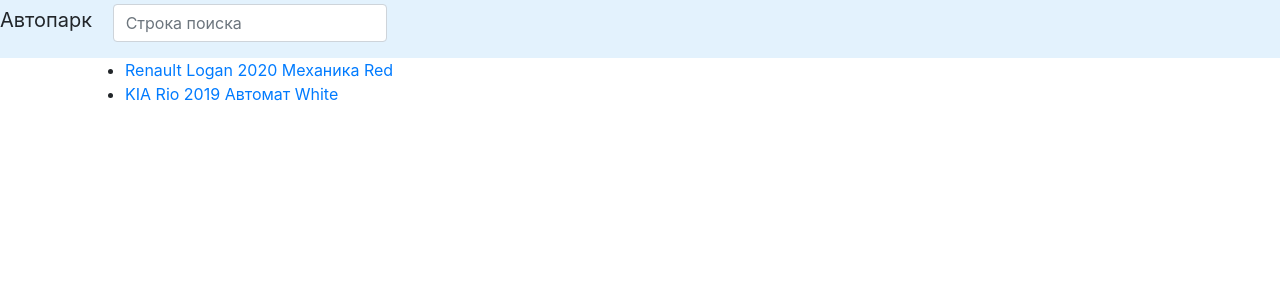
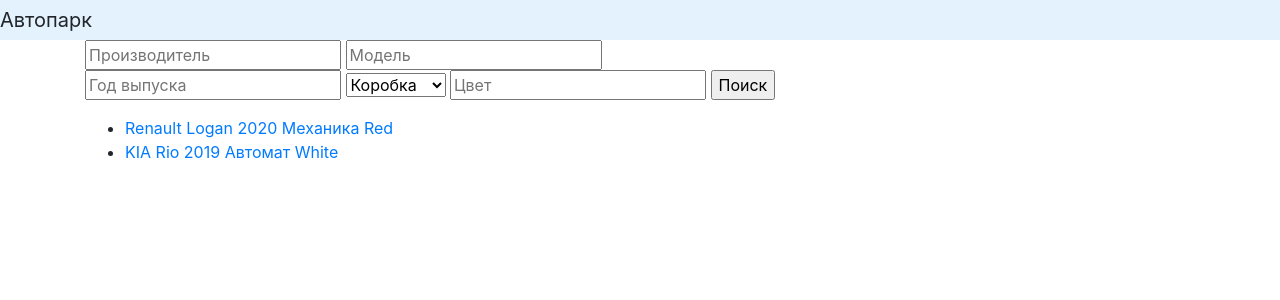
Before and after one commit to integragirl/SkillFactory-D10.9, a Django app: page / in a window 1280 px wide. Shown: the top 300 px of the page. Run offline with Django 3.2, Linux system fonts and the light colour scheme; data comes from the database, SQL or seed files in the repository; some libraries are stand-ins or nearby versions.

Commit message:
first commit

```diff
--- a/car/templates/car_list.html
+++ b/car/templates/car_list.html
@@ -5,6 +5,19 @@
 {% block title2 %}Автопарк{% endblock %}
 
 {% block main_content %}
+<form action="{% url "car:car_list_search" %}">
+    <input type="text" name="manufacturer" placeholder="Производитель">
+    <input type="text" name="model" placeholder="Модель">
+    <input type="number" name="year" placeholder="Год выпуска">
+    <select name="kpp">
+      <option value="" selected>Коробка</option>
+      <option value="0">Механика</option>
+      <option value="1">Автомат</option>
+      <option value="2">Робот</option>
+    </select>
+    <input type="text" name="color" placeholder="Цвет">
+    <input type="submit" value="Поиск">
+</form>
 <ul>
 {% for car in object_list %}
     <li><a href="{{car.id}}/">{{ car.name }}</a></li>
--- a/car/views.py
+++ b/car/views.py
@@ -9,10 +9,13 @@
     model = Car
     template_name = 'car_list.html'
 
-    def get_queryset(self):
-        query = self.request.GET.get('q','')
-        if query == '':
-            object_list = Car.objects.all()
-        else:
-            object_list = Car.objects.filter(Q(name__icontains=query))
-        return object_list
+    def get_context_data(self, **kwargs):
+        params = self.request.GET
+        query = Q()
+        for key, value in params.items():
+            if value == '':
+                continue
+            if value and key in vars(Car):
+                query &= Q(**{''+key+'__icontains': value})
+        object_list = Car.objects.filter(query)
+        return {"object_list": Car.objects.filter(query)}
--- a/templates/base.html
+++ b/templates/base.html
@@ -14,10 +14,6 @@
 
   <nav class="nnavbar navbar-light" style="background-color: #e3f2fd;">
     <a class="navbar-brand">{% block title2 %}PWS Todo example app{% endblock %}</a>
-    <form action="{% url 'car:car_list_search' %}" method="get" class="form-inline" style="display: inline-block">
-      {# <input class="form-control mr-sm-2" type="search" id="search" placeholder="Строка поиска"> #}
-        <input name="q" type="text" class="form-control mr-sm-2" placeholder="Строка поиска">
-    </form>
 </nav>
 
     <div class="container">
```
